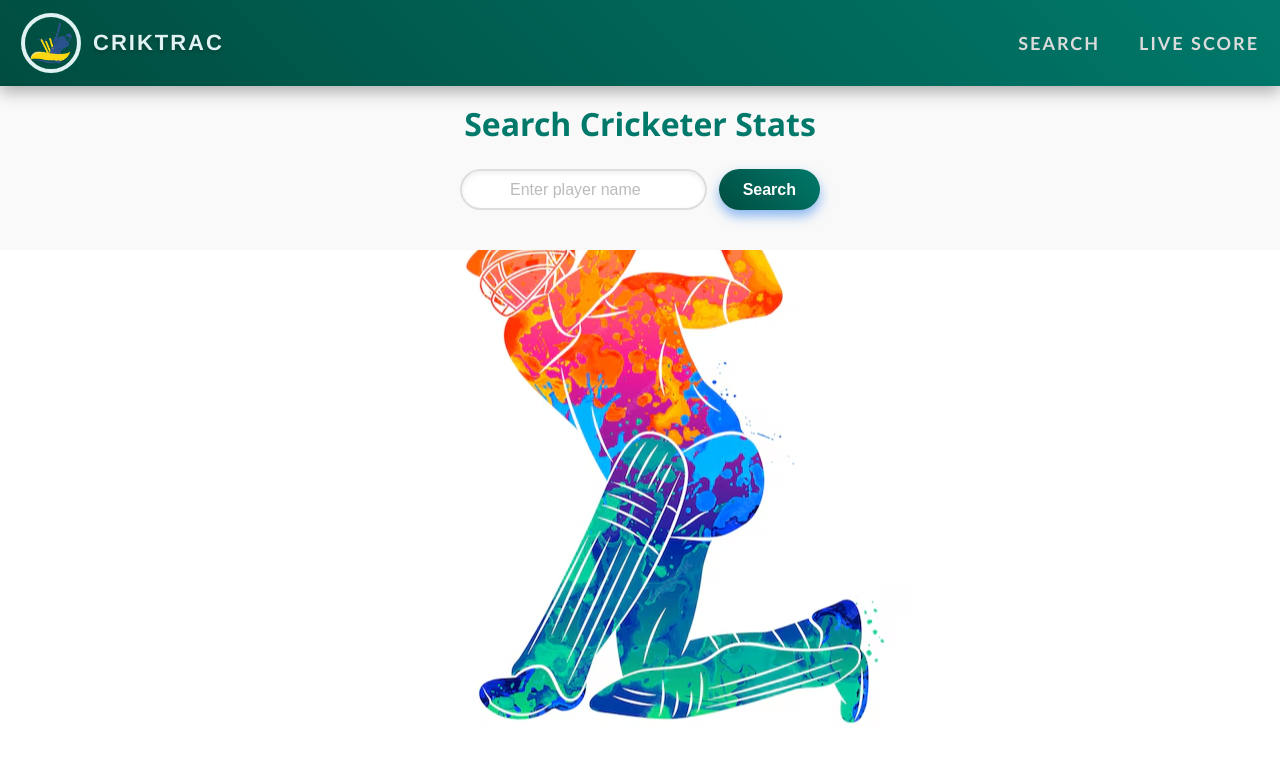
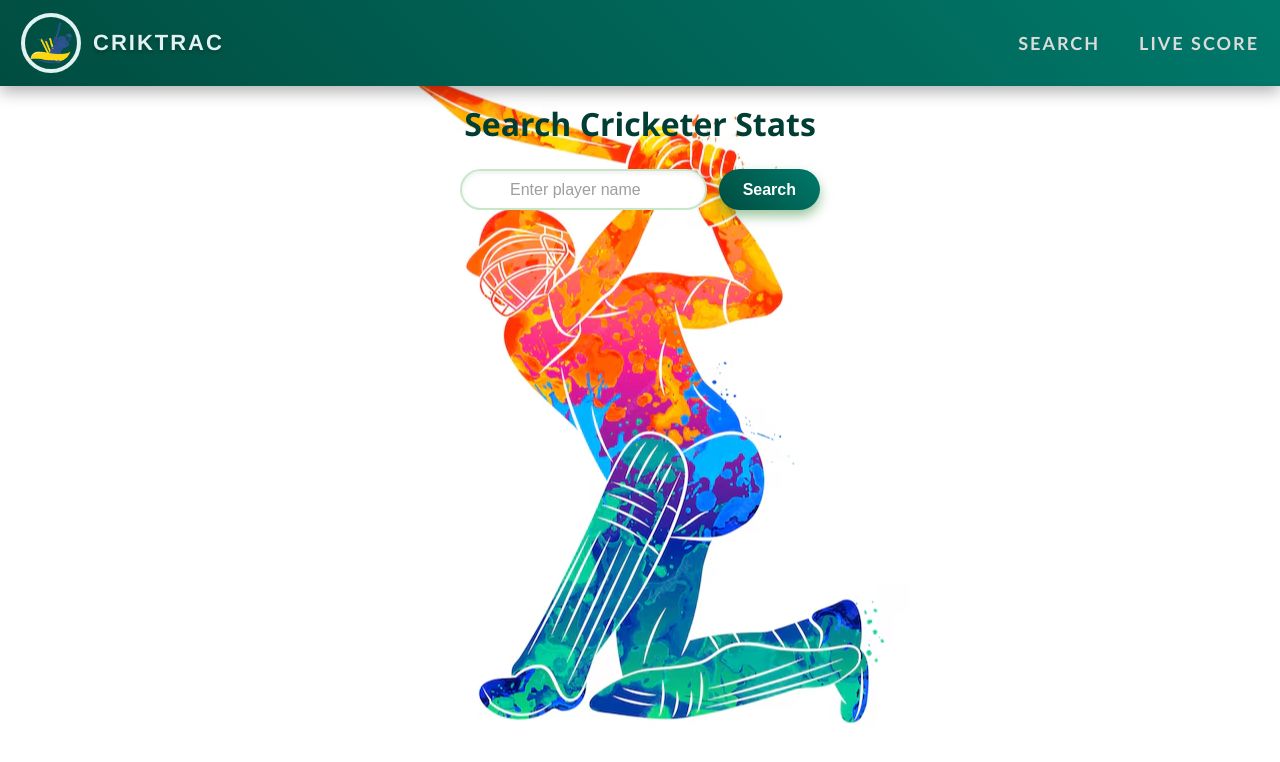
Before and after one commit to dev-SidD/CricTrac, a React (Create React App) app in the folder my-app-1/: page /search in a window 1280 px wide. Shown: the top 762 px of the page. Built offline with nearby package versions, Linux system fonts and the light colour scheme.

Commit message:
Commited

```diff
--- a/my-app-1/src/PlayerStats.css
+++ b/my-app-1/src/PlayerStats.css
@@ -1,13 +1,12 @@
-/* PlayerStats.css */
+/* PlayerStats.css - Green Theme */
 
 .container {
   max-width: 100%;
   margin: 0px auto;
   padding: 1rem 2rem;
-    background: #f9f9f9;
-
+  background: #f1f8f400;
   font-family: 'Segoe UI', Tahoma, Geneva, Verdana, sans-serif;
-    color: #00796b;
+  color:  #003e34;
 }
 
 .title {
@@ -15,11 +14,8 @@
   font-weight: 700;
   font-size: 2rem;
   margin-bottom: 1.5rem;
-    color: #00796b;
+  color:  #003e34;
 }
-/* Enhanced Search Bar Styling */
-
-/* Enhanced Search Bar Styling */
 
 .search-section {
   position: relative;
@@ -32,34 +28,31 @@
   margin-right: auto;
 }
 
-  /* Search input with icon */
 .search-section input[type="text"] {
   width: 100%;
-    padding: 0.6rem 1.5rem 0.6rem 3rem; /* left padding for icon */
+  padding: 0.6rem 1.5rem 0.6rem 3rem;
   font-size: 1rem;
-    border: 2px solid #ddd;
+  border: 2px solid #c8e6c9;
   border-radius: 30px;
+  background-color: #fff;
+  color: #2e7d32;
+  font-weight: 500;
+  box-shadow: inset 0 2px 5px rgba(0, 0, 0, 0.07);
   transition: border-color 0.3s ease, box-shadow 0.3s ease;
-    box-shadow: inset 0 2px 5px rgba(0, 0, 0, 0.07);
-    background-color: #fff;
-    color: #333;
-    font-weight: 500;
 }
 
-  /* Search icon inside input */
 .search-section input[type="text"]::placeholder {
-    color: #bbb;
+  color: #9e9e9e;
   font-weight: 400;
 }
 
 .search-section input[type="text"]:focus {
   outline: none;
-    border-color: #1a73e8;
-    box-shadow: 0 0 8px rgba(26, 115, 232, 0.6);
+  border-color: #43a047;
+  box-shadow: 0 0 8px rgba(67, 160, 71, 0.6);
   background-color: #fff;
 }
 
-  /* Add search icon using a pseudo-element */
 .search-section input[type="text"]::before {
   content: "";
   position: absolute;
@@ -72,7 +65,6 @@
   pointer-events: none;
 }
 
-  /* Search button */
 .search-section button {
   padding: 0 1.5rem;
   font-size: 1rem;
@@ -82,7 +74,7 @@
   border-radius: 30px;
   cursor: pointer;
   font-weight: 700;
-    box-shadow: 0 6px 12px rgba(26, 115, 232, 0.5);
+  box-shadow: 0 6px 12px rgba(56, 142, 60, 0.5);
   transition: background 0.35s ease, box-shadow 0.35s ease, transform 0.15s ease;
   display: flex;
   align-items: center;
@@ -90,22 +82,21 @@
 }
 
 .search-section button:hover:not(:disabled) {
-    background: linear-gradient(135deg, #155ab6, #0f3c88);
-    box-shadow: 0 8px 16px rgba(21, 90, 182, 0.7);
+  background: linear-gradient(135deg, #1b5e20, #43a047);
+  box-shadow: 0 8px 16px rgba(56, 142, 60, 0.7);
   transform: translateY(-2px);
 }
 
 .search-section button:active:not(:disabled) {
   transform: translateY(0);
-    box-shadow: 0 4px 8px rgba(21, 90, 182, 0.5);
+  box-shadow: 0 4px 8px rgba(56, 142, 60, 0.5);
 }
 
 .search-section button:disabled {
-    background-color: #a0c1f7;
+  background-color: #c8e6c9;
   cursor: not-allowed;
   box-shadow: none;
 }
-
 
 .loading {
   text-align: center;
@@ -116,7 +107,7 @@
 .player-list {
   max-height: 300px;
   overflow-y: auto;
-    border: 1px solid #ddd;
+  border: 1px solid #c8e6c9;
   border-radius: 8px;
   padding: 0.5rem 1rem;
   background: white;
@@ -124,7 +115,7 @@
 
 .player-list h3 {
   margin-bottom: 0.75rem;
-    color: #1a73e8;
+  color: #43a047;
   font-weight: 600;
 }
 
@@ -142,7 +133,7 @@
   font-weight: 500;
   display: flex;
   justify-content: space-between;
-    color: #222;
+  color: #2e7d32;
 }
 
 .player-item span {
@@ -151,8 +142,8 @@
 }
 
 .player-item:hover {
-    background-color: #e3f2fd;
-    color: #1a73e8;
+  background-color: #e8f5e9;
+  color: #1b5e20;
 }
 
 .details-container {
@@ -167,7 +158,7 @@
   background: white;
   padding: 1rem;
   border-radius: 12px;
-    box-shadow: 0 3px 12px rgba(0,0,0,0.1);
+  box-shadow: 0 3px 12px rgba(0, 0, 0, 0.1);
   max-width: 300px;
   flex: 1 1 300px;
 }
@@ -183,7 +174,7 @@
 .player-info h3 {
   margin-bottom: 0.5rem;
   font-weight: 700;
-    color: #1a73e8;
+  color: #388e3c;
 }
 
 .player-info p {
@@ -205,7 +196,7 @@
 .player-info a {
   margin-top: 1rem;
   display: inline-block;
-    color: #1a73e8;
+  color: #2e7d32;
   font-weight: 600;
   text-decoration: none;
   transition: color 0.3s ease;
@@ -213,20 +204,20 @@
 
 .player-info a:hover {
   text-decoration: underline;
-    color: #155ab6;
+  color: #1b5e20;
 }
 
 .table-wrapper {
   flex: 2 1 500px;
   background: white;
   border-radius: 12px;
-    box-shadow: 0 3px 12px rgba(0,0,0,0.1);
+  box-shadow: 0 3px 12px rgba(0, 0, 0, 0.1);
   padding: 1rem;
   overflow-x: auto;
 }
 
 .table-wrapper h3 {
-    color: #1a73e8;
+  color: #43a047;
   margin-bottom: 1rem;
   font-weight: 700;
 }
@@ -244,13 +235,13 @@
 }
 
 th {
-    background-color: #e3f2fd;
+  background-color: #e8f5e9;
   font-weight: 600;
-    color: #1a73e8;
+  color: #2e7d32;
 }
 
 tr:hover td {
-    background-color: #f1f8ff;
+  background-color: #f1f8f4;
 }
 
 @media (max-width: 768px) {
--- a/my-app-1/src/components/PlayerStats.js
+++ b/my-app-1/src/components/PlayerStats.js
@@ -5,6 +5,7 @@
 const RAPIDAPI_KEY = '41b9c77e66msh6ca543119d2459ap137ef6jsne7f855b357c6'; // Replace with your key
 
 const PlayerStats = () => {
+  const [playerImage, setPlayerImage] = useState('');
   const [query, setQuery] = useState('');
   const [playerList, setPlayerList] = useState([]);
   const [selectedPlayer, setSelectedPlayer] = useState(null);
@@ -54,6 +55,7 @@
   setPlayerInfo(null);
   setSelectedPlayer(player);
   setPlayerList([]);
+  setPlayerImage(''); // clear previous image while loading
 
   try {
     // Fetch player info
@@ -66,7 +68,21 @@
         },
       }
     );
-      setPlayerInfo(infoResponse.data);
+
+    const playerData = infoResponse.data;
+    setPlayerInfo(playerData);
+
+    // Construct image URL from faceImageId
+    // Generate image URL with faceImageId and formatted player name
+const faceImageId = playerData.faceImageId;
+const formattedName = player.name.toLowerCase().replace(/\s+/g, '-'); // convert to lowercase and replace spaces with hyphens
+const imageUrl = faceImageId
+  ? `https://static.cricbuzz.com/a/img/v1/152x152/i1/c${faceImageId}/${formattedName}.jpg`
+  : 'https://static.cricbuzz.com/a/img/v1/152x152/i1/c616514/rohit-sharma.jpg'; // fallback
+
+setPlayerImage(imageUrl);
+
+console.log(imageUrl)
 
     // Fetch batting stats
     const battingResponse = await axios.get(
@@ -145,7 +161,7 @@
           {playerInfo && (
             <div className="player-info" style={{ flex: '1', maxWidth: '300px' }}>
               <img
-                src={playerInfo.image}
+                src={playerImage}
                 alt={playerInfo.name}
                 style={{ width: '100%', borderRadius: '8px', marginBottom: '10px' }}
               />
```
Lines whose indentation alone changed are shown as unchanged.
